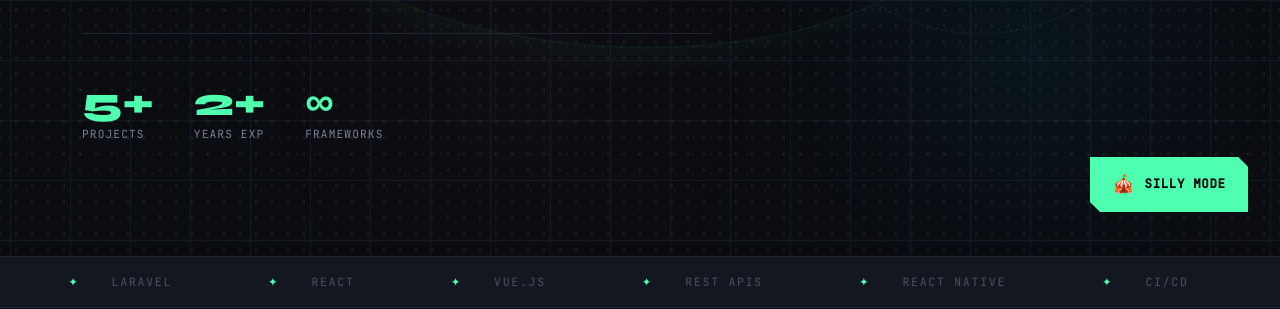
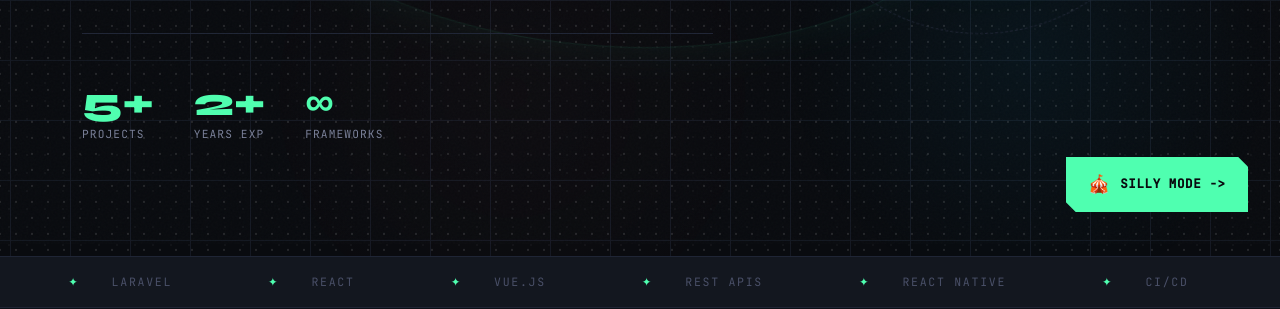
Before and after one commit to rajakputuwar/portfolio, a plain HTML site: page index.html in a window 1280 px wide. Shown: the part 556-865 px from the top of the page. Drawn offline with nearby package versions, Linux system fonts and the light colour scheme.

Commit message:
Update index.html

```diff
--- a/index.html
+++ b/index.html
@@ -24,7 +24,7 @@
     <!-- THEME TOGGLE -->
     <button class="theme-toggle" id="themeToggle">
         <span class="toggle-icon" id="toggleIcon">🎪</span>
-        <span id="toggleText">Silly Mode</span>
+        <span id="toggleText">Silly Mode -> </span>
     </button>
 
     <!-- NAV -->
```
